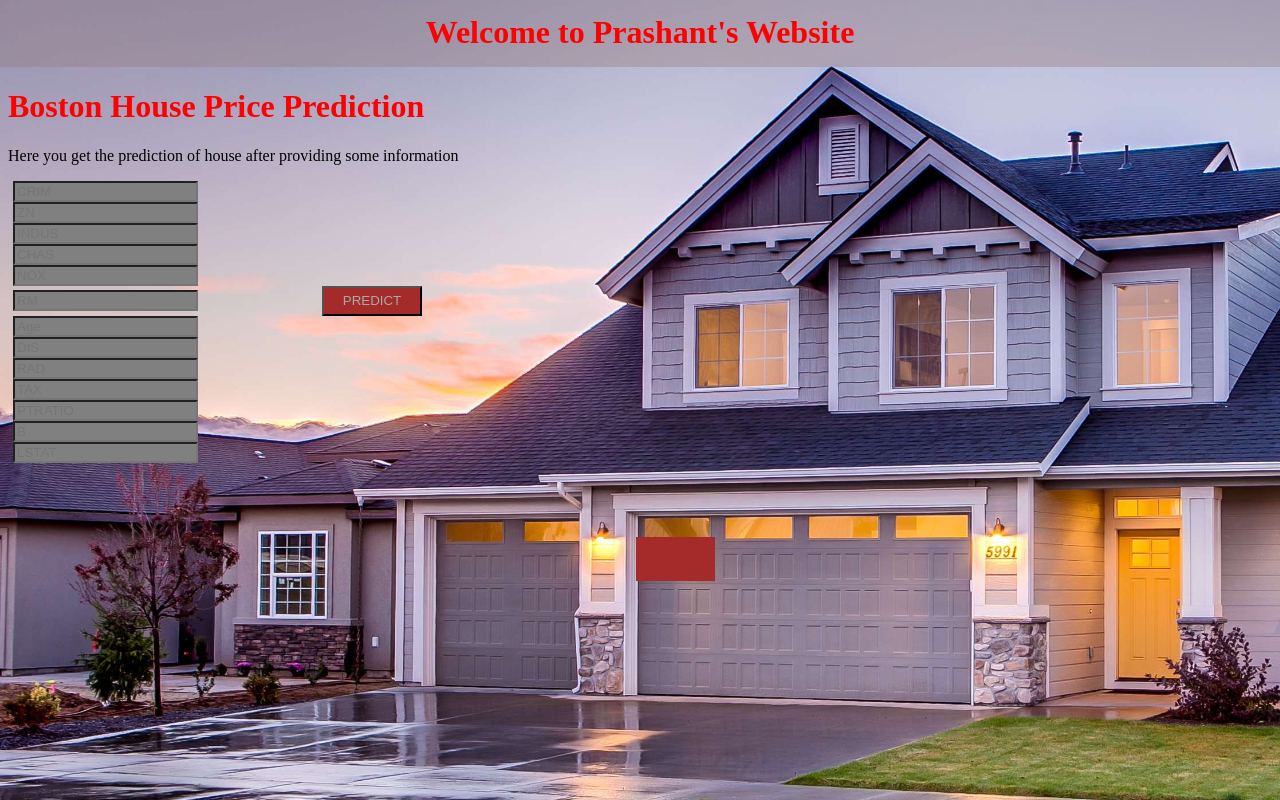
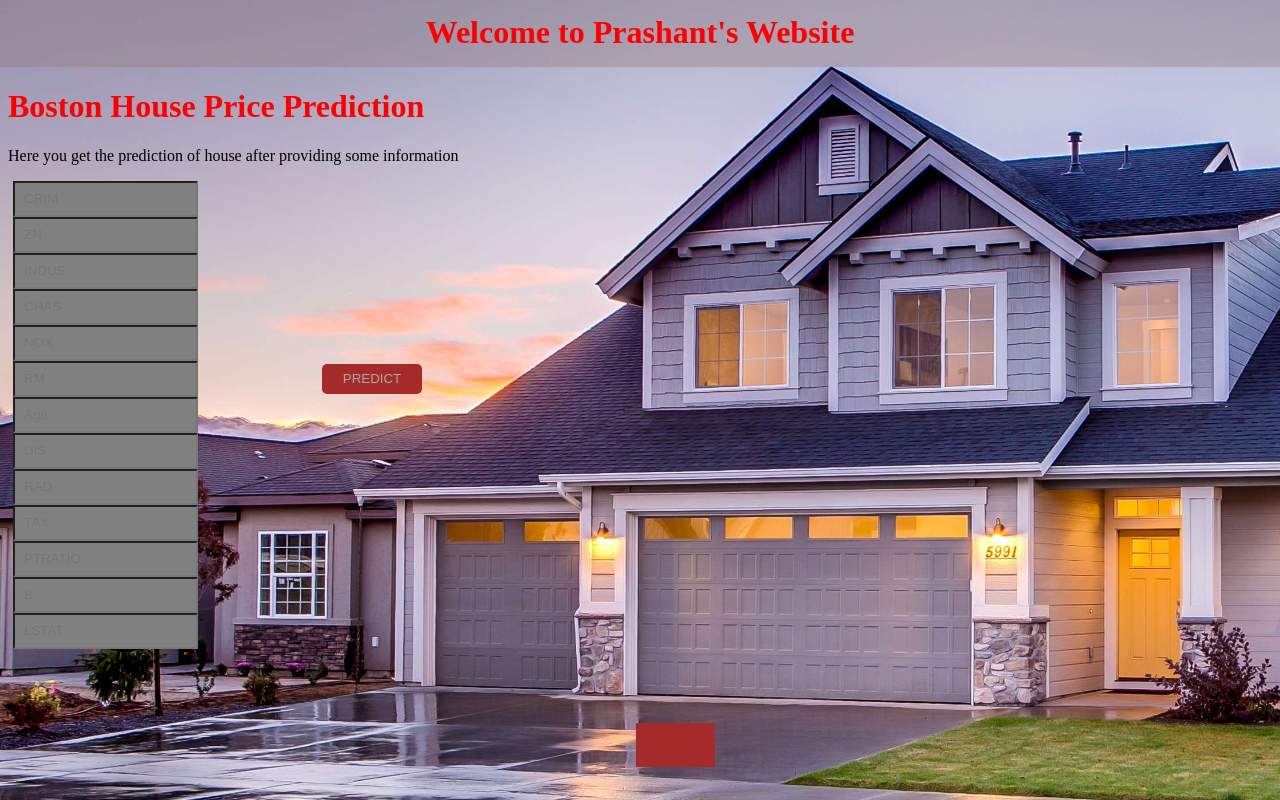
Before and after one commit to PRASHANT1-SAXENA/EndToEnd_Industrial_projects, a Flask app: page / in a window 1280 px wide. Run offline with Flask 3, Linux system fonts and the light colour scheme; parts of the project's set-up code (start-up, migrations or seed data) failed here and were passed over.

Commit message:
modifing files

```diff
--- a/End_to_End_projects/app.py
+++ b/End_to_End_projects/app.py
@@ -40,3 +40,5 @@ def predict():
 
 if __name__=="__main__":
     app.run(debug=True)
+
+# Procfile is made when i have to host my app on heroku
--- a/End_to_End_projects/static/css/style.css
+++ b/End_to_End_projects/static/css/style.css
@@ -23,6 +23,9 @@ body{background-image:url("back_image.jpg");
 input {
     margin-left: 5px;
     background-color: grey;
+    height:30px;
+    text-indent: 7px;
+
 }
 
 .box {
@@ -30,14 +33,18 @@ input {
     margin-left: 628px;
     margin-right: 557px;
     text-align: center;
-    color: rgb(100, 100, 185);
+    color: rgb(235, 242, 244);
     font-weight: 900;
     font-size: 150%;
     background-color: brown;
+    transition: opacity 0.15s;
   }
 
   .box:not(:empty) {
     padding: 10px;
+  }
+  .box:hover {
+    opacity:0.8;
   }
 
 
@@ -49,5 +56,15 @@ input {
     height:30px;
     width: 100px;
     padding:30;
+    border:none;
+    border-radius:5px;
+    cursor:pointer;
     background-color: brown;
 }
+
+#submit:hover{
+    background-color: blue;
+}
+#submit:active{
+    background-color:greenyellow;
+}
--- a/End_to_End_projects/templates/home.html
+++ b/End_to_End_projects/templates/home.html
@@ -27,7 +27,6 @@
             <input type="text" name="LSTAT" placeholder="LSTAT" required="required"><br><br>
 
 
-
         </form>
         <br>
         <br>
```
Also changed, not shown: End_to_End_projects/.github/workflows/main.yaml (added), 2 other files.
